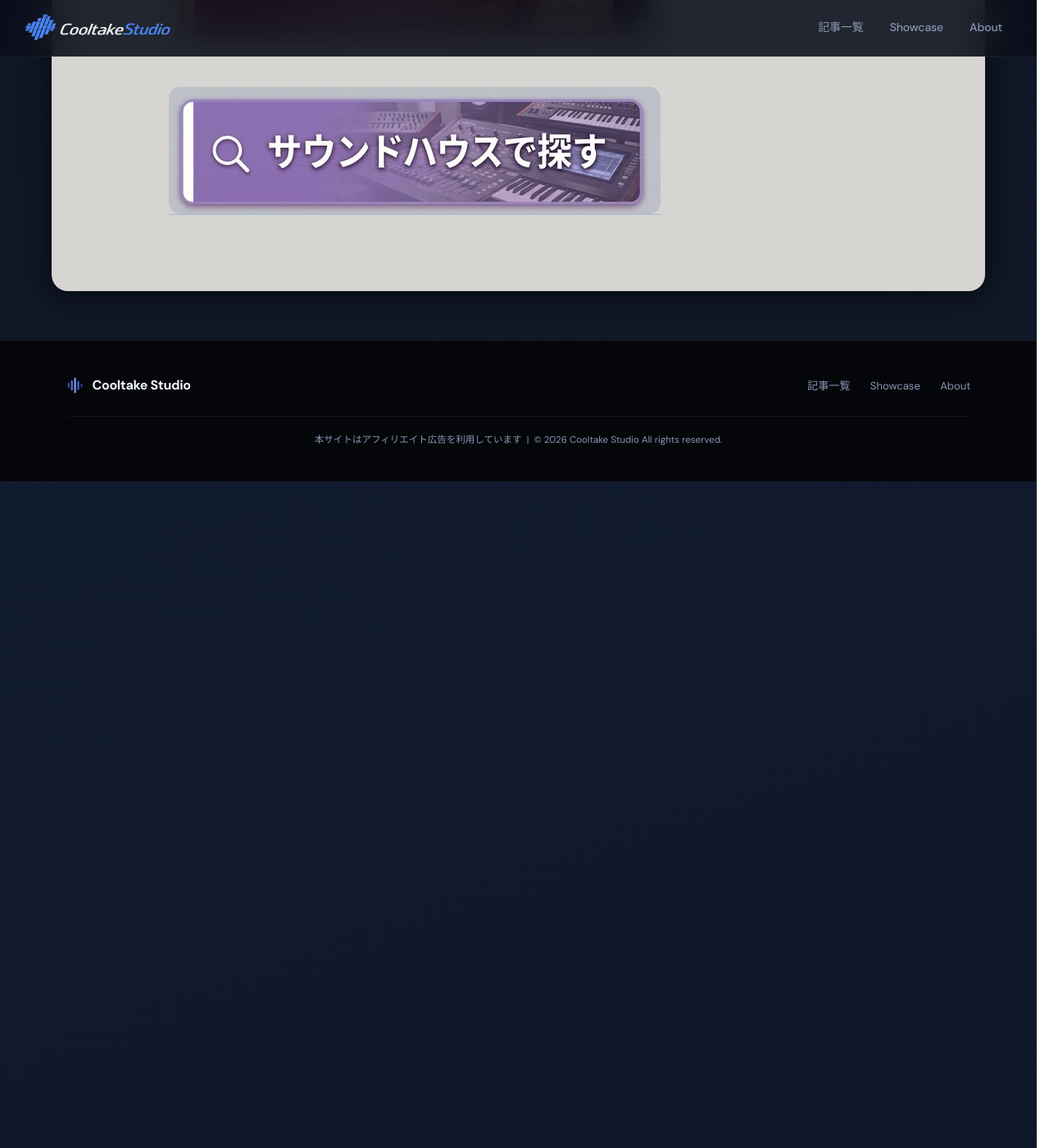
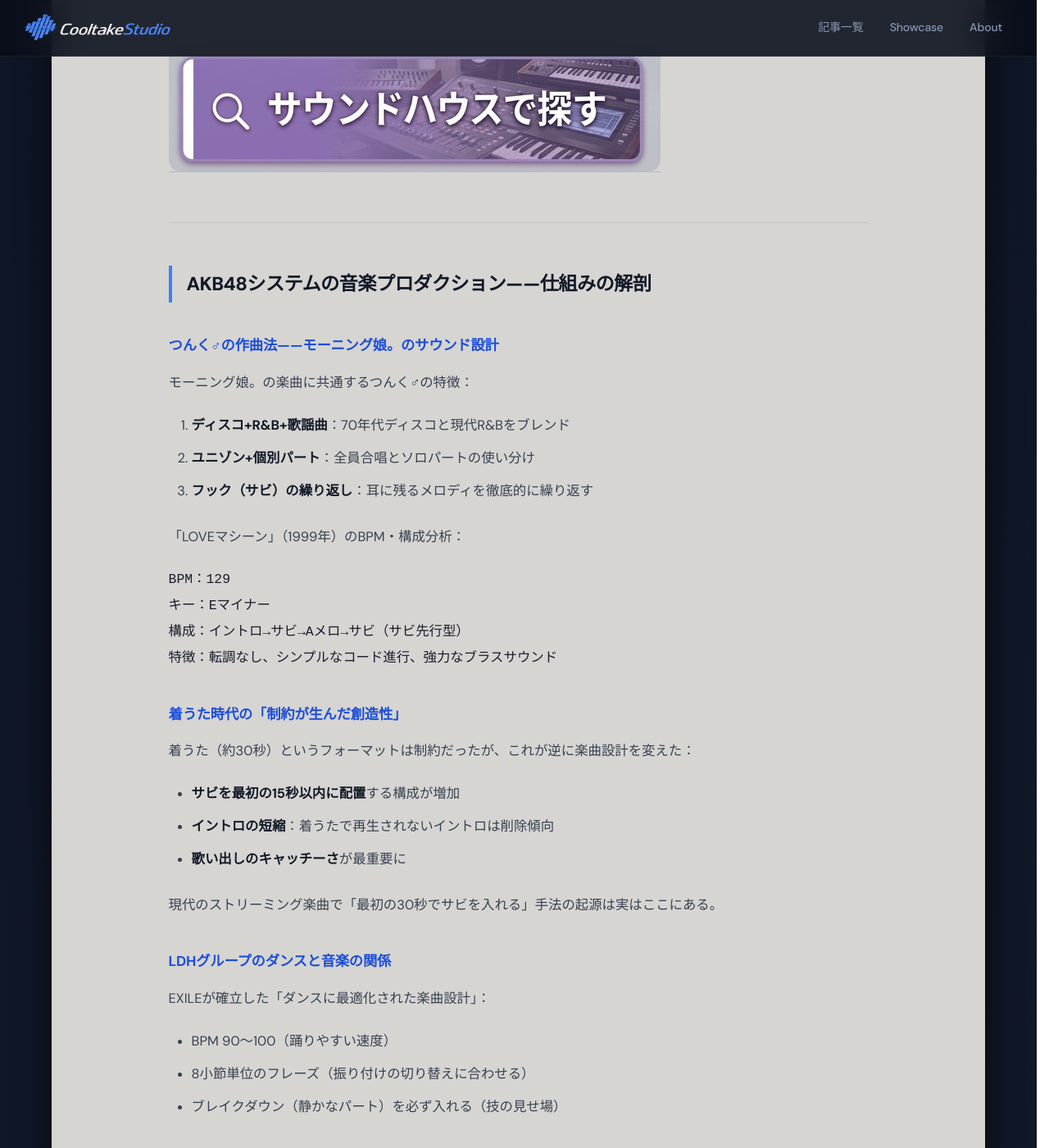
Before and after one commit to cooltake/cooltake-staging, a Jekyll site: the page built from _posts/2026-05-31-japan-music-12-2000s-idol.md, in a window 1280 px wide and 1400 px high, scrolled down 4208 px. Shown: the whole window at 82% size. Built offline with Jekyll 4.4.1, drawn with Linux system fonts in a browser that asks for light colours; some web fonts are replaced; some of the changed text lies outside the part shown.

Commit message:
fix: fix affiliate links and add deep-dive content to japan music series

````diff
--- a/_posts/2026-05-31-japan-music-12-2000s-idol.md
+++ b/_posts/2026-05-31-japan-music-12-2000s-idol.md
@@ -99,21 +98,57 @@
 ### 関連アルバム・CDを探す
 
 <div style="margin:1.5rem 0;">
-<a href="https://hb.afl.rakuten.co.jp/ichiba/2c3fa5a0.94ef6741.2c3fa5a1.98b5e1ce/?pc=https%3A//search.rakuten.co.jp/search/mall/EXILE%2B%E3%83%A2%E3%83%BC%E3%83%8B%E3%83%B3%E3%82%B0%E5%A8%98%E3%80%82%2BAKB48%2BCD/" rel="nofollow" referrerpolicy="no-referrer-when-downgrade" style="display:inline-block;text-decoration:none;margin:.6rem 0;"><img src="/assets/images/btn-rakuten.jpg" alt="楽天市場で探す" width="600" height="155" style="max-width:100%;height:auto;border-radius:14px;display:block;"></a>
+<a href="https://hb.afl.rakuten.co.jp/ichiba/54518dd8.3792440a.54518dd9.03b99be4/?pc=https%3A//search.rakuten.co.jp/search/mall/EXILE%2B%E3%83%A2%E3%83%BC%E3%83%8B%E3%83%B3%E3%82%B0%E5%A8%98%E3%80%82%2BAKB48%2BCD/" rel="nofollow" referrerpolicy="no-referrer-when-downgrade" style="display:inline-block;text-decoration:none;margin:.6rem 0;"><img src="/assets/images/btn-rakuten.jpg" alt="楽天市場で探す" width="600" height="155" style="max-width:100%;height:auto;border-radius:14px;display:block;"></a>
 </div>
 
 ### 関連書籍・教則本を探す
 
 <div style="margin:1.5rem 0;">
-<a href="https://hb.afl.rakuten.co.jp/ichiba/2c3fa5a0.94ef6741.2c3fa5a1.98b5e1ce/?pc=https%3A//search.rakuten.co.jp/search/mall/%E3%83%80%E3%83%B3%E3%82%B9%2B%E6%8C%AF%E3%82%8A%E4%BB%98%E3%81%91%2B%E9%9F%B3%E6%A5%BD%E5%88%B6%E4%BD%9C%2B%E6%9C%AC/" rel="nofollow" referrerpolicy="no-referrer-when-downgrade" style="display:inline-block;text-decoration:none;margin:.6rem 0;"><img src="/assets/images/btn-rakuten.jpg" alt="楽天市場で探す" width="600" height="155" style="max-width:100%;height:auto;border-radius:14px;display:block;"></a>
+<a href="https://hb.afl.rakuten.co.jp/ichiba/54518dd8.3792440a.54518dd9.03b99be4/?pc=https%3A//search.rakuten.co.jp/search/mall/%E3%83%80%E3%83%B3%E3%82%B9%2B%E6%8C%AF%E3%82%8A%E4%BB%98%E3%81%91%2B%E9%9F%B3%E6%A5%BD%E5%88%B6%E4%BD%9C%2B%E6%9C%AC/" rel="nofollow" referrerpolicy="no-referrer-when-downgrade" style="display:inline-block;text-decoration:none;margin:.6rem 0;"><img src="/assets/images/btn-rakuten.jpg" alt="楽天市場で探す" width="600" height="155" style="max-width:100%;height:auto;border-radius:14px;display:block;"></a>
 </div>
 
 ### 関連機材・楽器を探す
 
 <div style="margin:1.5rem 0;">
-<a href="https://hb.afl.rakuten.co.jp/ichiba/2c3fa5a0.94ef6741.2c3fa5a1.98b5e1ce/?pc=https%3A//search.rakuten.co.jp/search/mall/MIDI%E3%82%AD%E3%83%BC%E3%83%9C%E3%83%BC%E3%83%89%2B%E3%82%B7%E3%83%B3%E3%82%BB%E3%82%B5%E3%82%A4%E3%82%B6%E3%83%BC%2BRoland/" rel="nofollow" referrerpolicy="no-referrer-when-downgrade" style="display:inline-block;text-decoration:none;margin:.6rem 0;"><img src="/assets/images/btn-rakuten.jpg" alt="楽天市場で探す" width="600" height="155" style="max-width:100%;height:auto;border-radius:14px;display:block;"></a>
+<a href="https://hb.afl.rakuten.co.jp/ichiba/54518dd8.3792440a.54518dd9.03b99be4/?pc=https%3A//search.rakuten.co.jp/search/mall/MIDI%E3%82%AD%E3%83%BC%E3%83%9C%E3%83%BC%E3%83%89%2B%E3%82%B7%E3%83%B3%E3%82%BB%E3%82%B5%E3%82%A4%E3%82%B6%E3%83%BC%2BRoland/" rel="nofollow" referrerpolicy="no-referrer-when-downgrade" style="display:inline-block;text-decoration:none;margin:.6rem 0;"><img src="/assets/images/btn-rakuten.jpg" alt="楽天市場で探す" width="600" height="155" style="max-width:100%;height:auto;border-radius:14px;display:block;"></a>
 </div>
 
 <div style="margin:1.5rem 0;">
-<a href="https://h.accesstrade.net/sp/cc?rk=0100pdhv00n9hy" rel="nofollow" referrerpolicy="no-referrer-when-downgrade" style="display:inline-block;text-decoration:none;margin:.6rem 0;"><img src="/assets/images/btn-soundhouse.jpg" alt="サウンドハウスで探す" width="600" height="155" style="max-width:100%;height:auto;border-radius:14px;display:block;"></a>
+<a href="https://h.accesstrade.net/sp/cc?rk=0100pdhv00n9hy&url=https%3A%2F%2Fwww.soundhouse.co.jp%2Fsearch%2Findex%3Fs_category_cd%3D311%26s_maker_cd%3D%26s_search_all%3D%26s_ord%3D" rel="nofollow" referrerpolicy="no-referrer-when-downgrade" style="display:inline-block;text-decoration:none;margin:.6rem 0;"><img src="/assets/images/btn-soundhouse.jpg" alt="サウンドハウスで探す" width="600" height="155" style="max-width:100%;height:auto;border-radius:14px;display:block;"></a>
 </div>
+---
+
+## AKB48システムの音楽プロダクション——仕組みの解剖
+
+### つんく♂の作曲法——モーニング娘。のサウンド設計
+
+モーニング娘。の楽曲に共通するつんく♂の特徴：
+
+1. **ディスコ+R&B+歌謡曲**：70年代ディスコと現代R&Bをブレンド
+2. **ユニゾン+個別パート**：全員合唱とソロパートの使い分け
+3. **フック（サビ）の繰り返し**：耳に残るメロディを徹底的に繰り返す
+
+「LOVEマシーン」（1999年）のBPM・構成分析：
+```
+BPM：129
+キー：Eマイナー
+構成：イントロ→サビ→Aメロ→サビ（サビ先行型）
+特徴：転調なし、シンプルなコード進行、強力なブラスサウンド
+```
+
+### 着うた時代の「制約が生んだ創造性」
+
+着うた（約30秒）というフォーマットは制約だったが、これが逆に楽曲設計を変えた：
+
+- **サビを最初の15秒以内に配置**する構成が増加
+- **イントロの短縮**：着うたで再生されないイントロは削除傾向
+- **歌い出しのキャッチーさ**が最重要に
+
+現代のストリーミング楽曲で「最初の30秒でサビを入れる」手法の起源は実はここにある。
+
+### LDHグループのダンスと音楽の関係
+
+EXILEが確立した「ダンスに最適化された楽曲設計」：
+- BPM 90〜100（踊りやすい速度）
+- 8小節単位のフレーズ（振り付けの切り替えに合わせる）
+- ブレイクダウン（静かなパート）を必ず入れる（技の見せ場）
````
Also changed, not shown: other parts of _posts/2026-05-31-japan-music-12-2000s-idol.md (+0 -1 lines).
